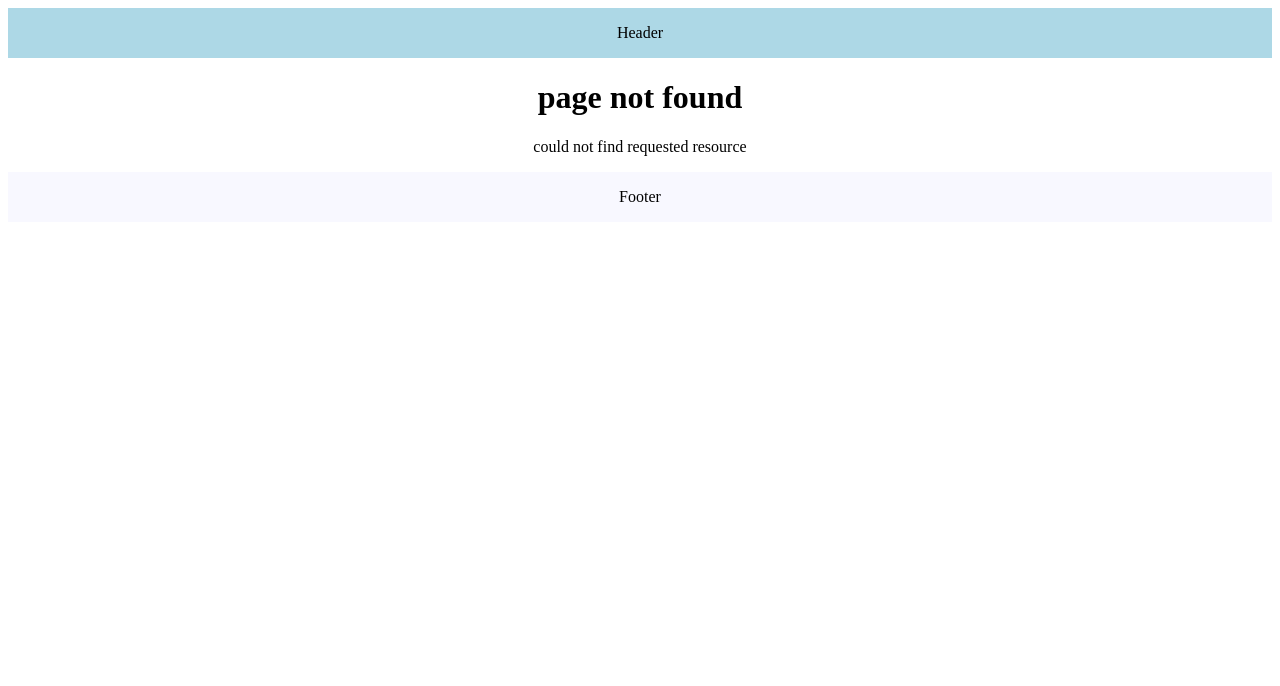
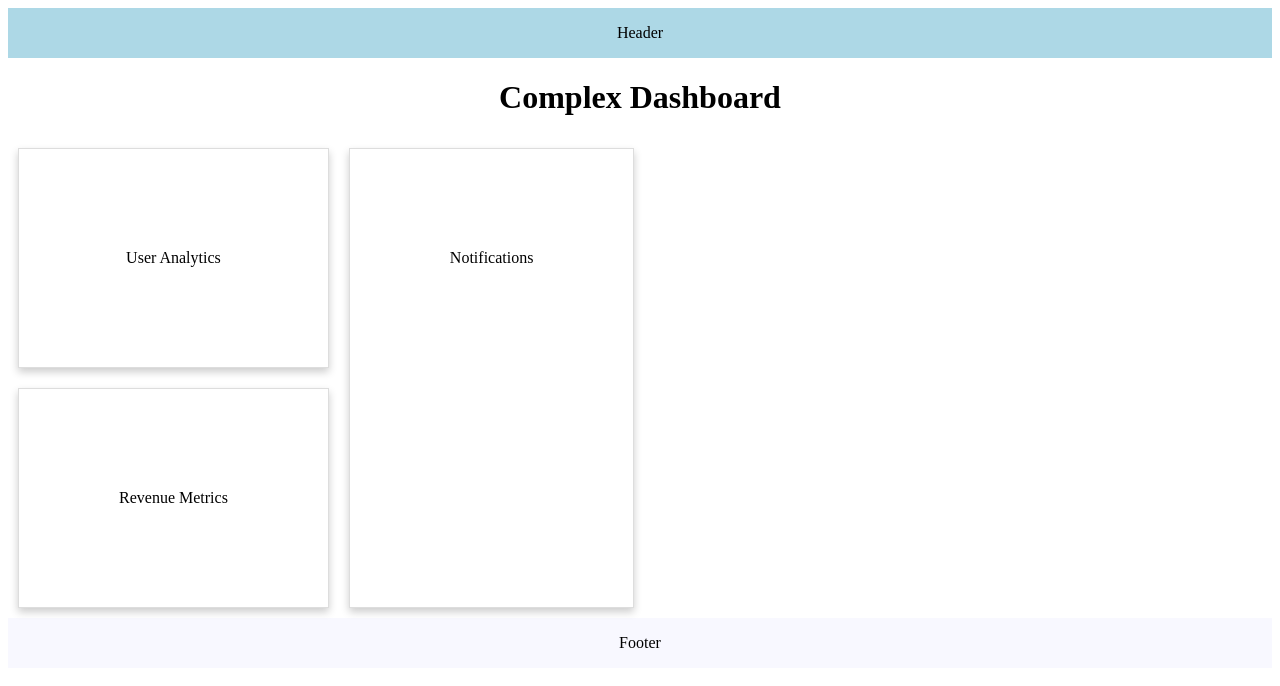
Before and after one commit to Rajitha-Kilaru/nextjs-course, a Next.js app: page /complex-dashboard in a window 1280 px wide. Before the commit this address had no page. Shown: the top 686 px of the page. Built offline with nearby package versions, Linux system fonts and the light colour scheme.

Commit message:
parallel-routes

```diff
--- /dev/null
+++ b/src/app/complex-dashboard/@notifications/page.tsx
@@ -0,0 +1,7 @@
+import Card from "@/components/card";
+
+export default function Notifications() {
+    return(
+        <Card>Notifications</Card>
+    )
+}
--- /dev/null
+++ b/src/app/complex-dashboard/@revenue/page.tsx
@@ -0,0 +1,7 @@
+import Card from "@/components/card";
+
+export default function RevenueMetrics() {
+    return(
+        <Card>Revenue Metrics</Card>
+    )
+}
--- /dev/null
+++ b/src/app/complex-dashboard/@users/page.tsx
@@ -0,0 +1,7 @@
+import Card from "@/components/card";
+
+export default function UsersAnalytics() {
+    return(
+        <Card>User Analytics</Card>
+    )
+}
--- /dev/null
+++ b/src/app/complex-dashboard/layout.tsx
@@ -0,0 +1,24 @@
+interface ComplexDashboardLayoutProps {
+    children: React.ReactNode;
+    users: React.ReactNode;
+    revenue: React.ReactNode;
+    notifications: React.ReactNode;
+}
+
+export default function ComplexDashboardLayout({ children, users, revenue, notifications }: ComplexDashboardLayoutProps) {
+    return (
+        <>
+            <div>{children}</div>
+            <div style={{ display: "flex" }}>
+                <div style={{ display: "flex", flexDirection: "column" }}>
+                    {users}
+                    {revenue}
+                </div>
+                <div style={{ display: "flex", flex: 1 }}>
+                    {notifications}
+                </div>
+            </div>
+        </>
+    )
+
+}
--- /dev/null
+++ b/src/app/complex-dashboard/page.tsx
@@ -0,0 +1,5 @@
+export default function ComplexDashboard() {
+    return(
+        <h1>Complex Dashboard</h1>
+    )
+}
--- /dev/null
+++ b/src/components/card.tsx
@@ -0,0 +1,14 @@
+export default function Card({ children }: {children: React.ReactNode}) {
+    const cardStyle = {
+        padding: "100px",
+        margin: '10px',
+        boxShadow: "0 4px 8px 0 rgba(0, 0, 0, 0.2)",
+        border: "1px solid #ddd",
+        disply: "flex",
+        justifyContent: "center",
+        alignItems: "center"
+    }
+return(
+    <div style={cardStyle}>{children}</div>
+)
+}
```
